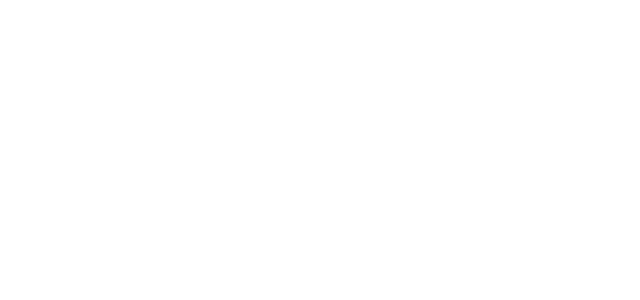
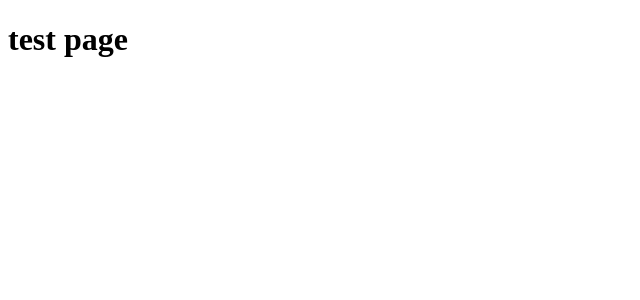
Before and after one commit to AndriesuXred/image-gallery, a Next.js app: page / in a window 1280 px wide. Shown: the top 300 px of the page, without its empty margins (0-640 px from the left). Built offline with nearby package versions, Linux system fonts and the light colour scheme.

Commit message:
added test

```diff
--- a/pages/index.js
+++ b/pages/index.js
@@ -3,6 +3,6 @@
 
 export default function Home() {
   return (
-    <div></div>
+    <div><h1> test page</h1></div>
   )
 }
```
